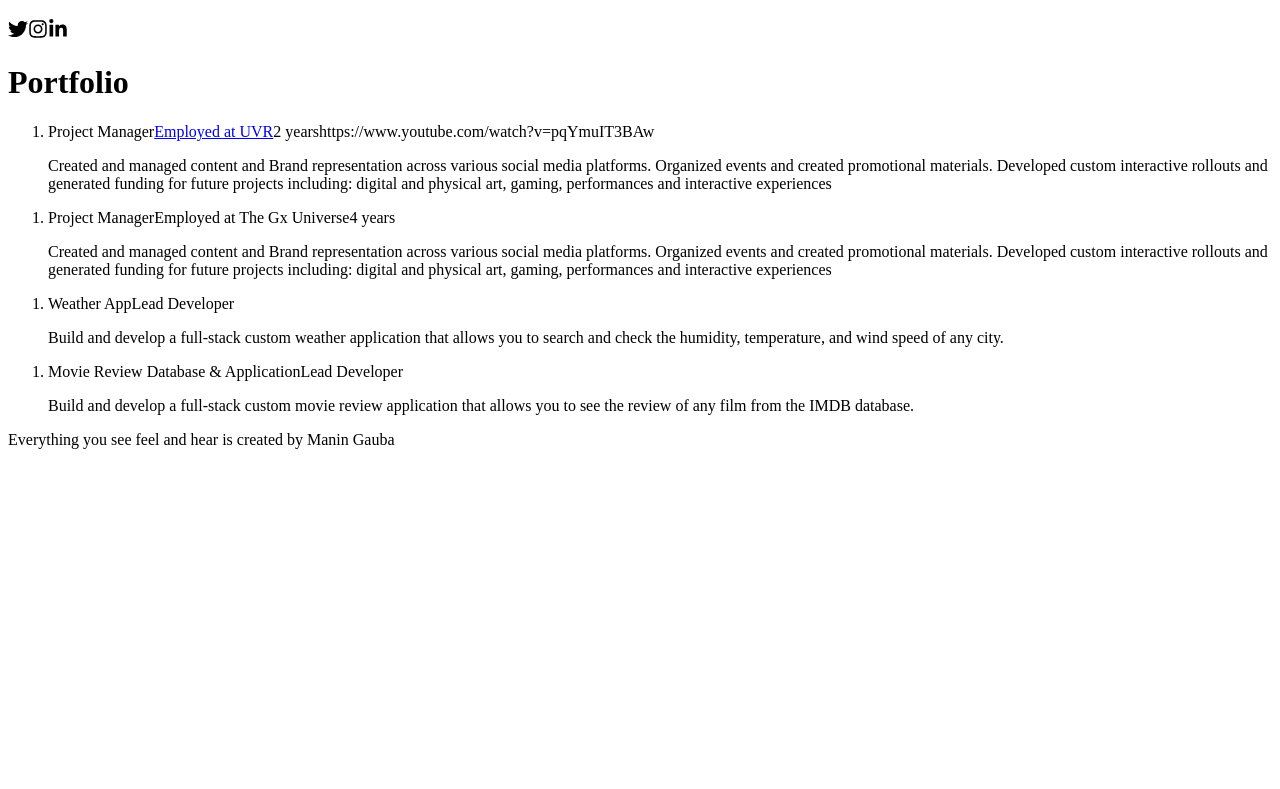
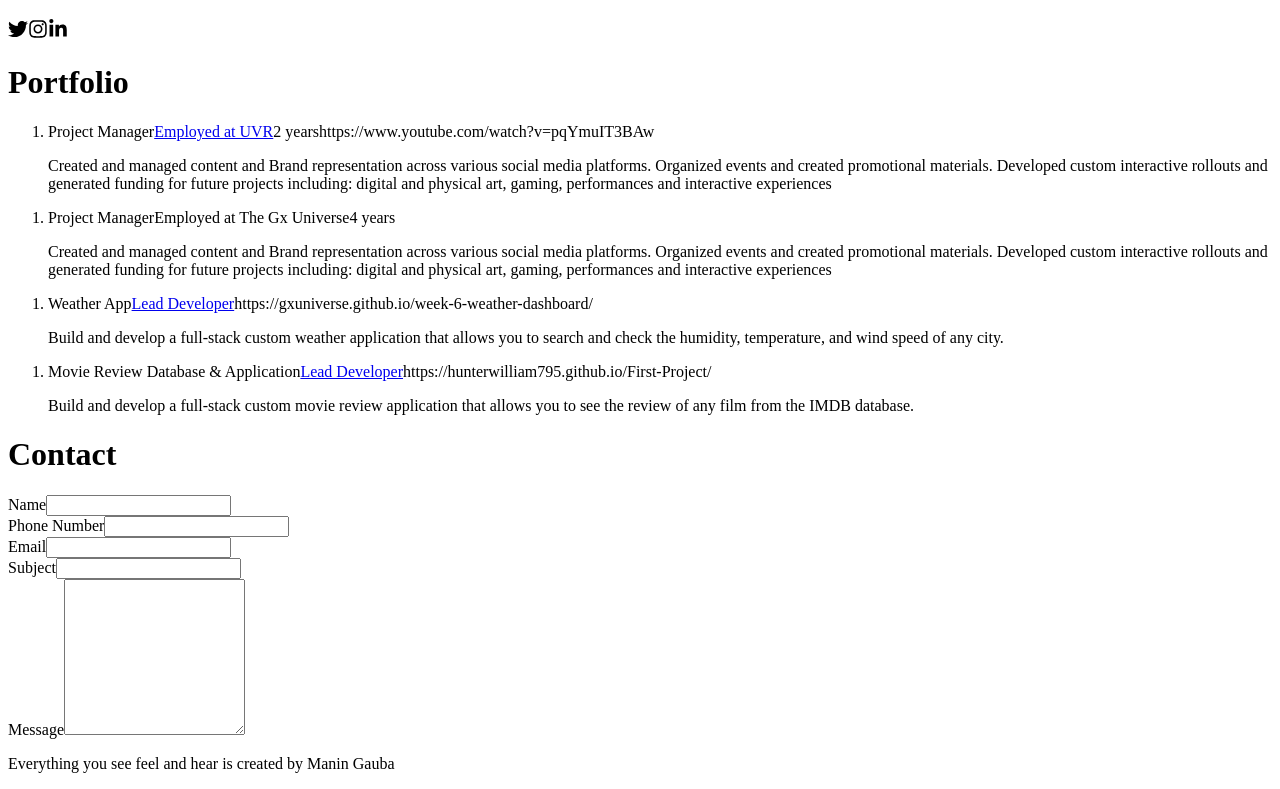
Before and after one commit to GxUniverse/react-portfolio, a React (Vite) app in the folder react-portfolio/: page / in a window 1280 px wide. Shown: the part 464-1253 px from the top of the page. Before the commit the page ends 929 px from the top, so only its background shows below. Built offline with nearby package versions, Linux system fonts and the light colour scheme; the HTML template or start-up script is replaced by a standard one.

Commit message:
started contact

```diff
--- a/react-portfolio/src/App.jsx
+++ b/react-portfolio/src/App.jsx
@@ -3,6 +3,7 @@ import Header from './components/Header'
 import Maine from './components/maine'
 import Projects from './components/Projects'
 import Footer from './components/footer'
+import Contact from './components/Contact'
 
 function App() {
 
@@ -13,6 +14,7 @@ function App() {
         <Header />
         <Maine />
         <Projects />
+        <Contact />
         <Footer />
 
 
--- /dev/null
+++ b/react-portfolio/src/components/Contact.jsx
@@ -0,0 +1,35 @@
+import React from 'react'
+
+const Contact = () => {
+  return (
+    <div id='contact' className='max-w-[1040px] m-auto md:pl-20 p-4 py-16'>
+        <h1 className='py-4 text-4xl font-bold text-center text-[#001b5e]'>Contact</h1>
+        <form action='' method='POST' encType='multipart/form-data'>
+            <div>
+                <div>
+                    <lavel>Name</lavel>
+                    <input type="text" name='name' />
+                </div>
+                <div>
+                    <lavel>Phone Number</lavel>
+                    <input type="text" name='phone' />
+                </div>
+            </div>
+            <div>
+                <lavel>Email</lavel>
+                <input type="email" name="name" />
+            </div>
+            <div>
+                <lavel>Subject</lavel>
+                <input type="text" name="subject" />
+            </div>
+            <div>
+                <lavel>Message</lavel>
+                <textarea rows="10" name="message" ></textarea>
+            </div>
+        </form>
+    </div>
+  )
+}
+
+export default Contact
--- a/react-portfolio/src/components/Projects.jsx
+++ b/react-portfolio/src/components/Projects.jsx
@@ -18,12 +18,14 @@ const data = [
       {
         year: 'Weather App',
         title: 'Lead Developer',
-        details: 'Build and develop a full-stack custom weather application that allows you to search and check the humidity, temperature, and wind speed of any city.'
+        details: 'Build and develop a full-stack custom weather application that allows you to search and check the humidity, temperature, and wind speed of any city.',
+        link: 'https://gxuniverse.github.io/week-6-weather-dashboard/'
       },
       {
         year: 'Movie Review Database & Application',
         title: 'Lead Developer',
-        details: 'Build and develop a full-stack custom movie review application that allows you to see the review of any film from the IMDB database.'
+        details: 'Build and develop a full-stack custom movie review application that allows you to see the review of any film from the IMDB database.',
+        link: 'https://hunterwilliam795.github.io/First-Project/'
       },
   ];
 
--- a/react-portfolio/src/tailwind.css
+++ b/react-portfolio/src/tailwind.css
@@ -1,3 +1,7 @@
 @tailwind base;
 @tailwind components;
 @tailwind utilities;
+
+* {
+    scroll-behavior: smooth;
+}
```
